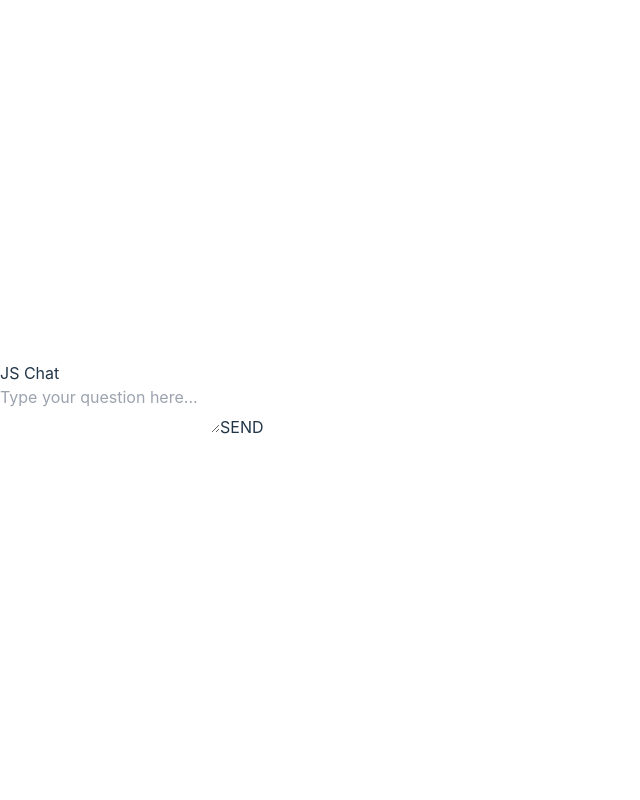
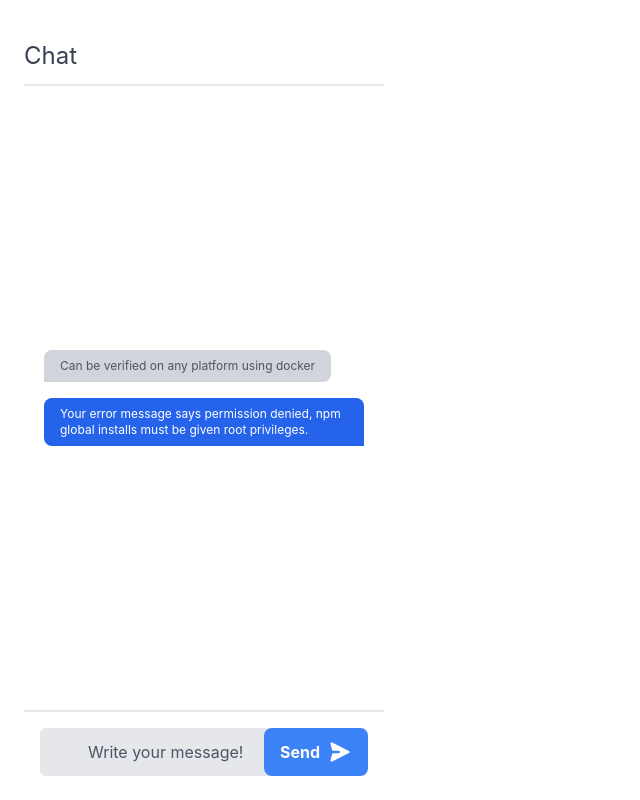
Before and after one commit to shashikant-wagh/powerfront-frontendtest, a React (Vite) app: page / in a window 1280 px wide. Shown: the whole page, without its empty margins (0-640 px from the left). Built offline with nearby package versions, Linux system fonts and the light colour scheme.

Commit message:
added initial chat design

```diff
--- a/src/App.jsx
+++ b/src/App.jsx
@@ -1,16 +1,68 @@
 function App() {
   return (
-    <div>
-      <h1>JS Chat</h1>
-      <div id="chatHolder">
-        <div id="chatHistory"></div>
-        <div id="liveChat"></div>
+    <div className="flex-1 p:2 sm:p-6 justify-between flex flex-col h-screen">
+      <div className="flex sm:items-center justify-between py-3 border-b-2 border-gray-200">
+        <div className="relative flex items-center space-x-4">
+          <div className="flex flex-col leading-tight">
+            <div className="text-2xl mt-1 flex items-center">
+              <span className="text-gray-700 mr-3">Chat</span>
+            </div>
+          </div>
+        </div>
       </div>
-      <textarea
-        id="chatInput"
-        placeholder="Type your question here..."
-      ></textarea>
-      <input id="chatSubmit" type="button" value="SEND"></input>
+      <div
+        id="messages"
+        className="flex flex-col space-y-4 p-3 overflow-y-auto scrollbar-thumb-blue scrollbar-thumb-rounded scrollbar-track-blue-lighter scrollbar-w-2 scrolling-touch"
+      >
+        <div className="chat-message">
+          <div className="flex items-end">
+            <div className="flex flex-col space-y-2 text-xs max-w-xs mx-2 order-2 items-start">
+              <div>
+                <span className="px-4 py-2 rounded-lg inline-block rounded-bl-none bg-gray-300 text-gray-600">
+                  Can be verified on any platform using docker
+                </span>
+              </div>
+            </div>
+          </div>
+        </div>
+        <div className="chat-message">
+          <div className="flex items-end justify-end">
+            <div className="flex flex-col space-y-2 text-xs max-w-xs mx-2 order-1 items-end">
+              <div>
+                <span className="px-4 py-2 rounded-lg inline-block rounded-br-none bg-blue-600 text-white ">
+                  Your error message says permission denied, npm global installs
+                  must be given root privileges.
+                </span>
+              </div>
+            </div>
+          </div>
+        </div>
+      </div>
+      <div className="border-t-2 border-gray-200 px-4 pt-4 mb-2 sm:mb-0">
+        <div className="relative flex">
+          <input
+            type="text"
+            placeholder="Write your message!"
+            className="w-full focus:outline-none focus:placeholder-gray-400 text-gray-600 placeholder-gray-600 pl-12 bg-gray-200 rounded-md py-3"
+          />
+          <div className="absolute right-0 items-center inset-y-0 hidden sm:flex">
+            <button
+              type="button"
+              className="inline-flex items-center justify-center rounded-lg px-4 py-3 transition duration-500 ease-in-out text-white bg-blue-500 hover:bg-blue-400 focus:outline-none"
+            >
+              <span className="font-bold">Send</span>
+              <svg
+                xmlns="http://www.w3.org/2000/svg"
+                viewBox="0 0 20 20"
+                fill="currentColor"
+                className="h-6 w-6 ml-2 transform rotate-90"
+              >
+                <path d="M10.894 2.553a1 1 0 00-1.788 0l-7 14a1 1 0 001.169 1.409l5-1.429A1 1 0 009 15.571V11a1 1 0 112 0v4.571a1 1 0 00.725.962l5 1.428a1 1 0 001.17-1.408l-7-14z"></path>
+              </svg>
+            </button>
+          </div>
+        </div>
+      </div>
     </div>
   );
 }
--- a/src/index.css
+++ b/src/index.css
@@ -25,6 +25,27 @@
   min-height: 100vh;
 }
 
+.scrollbar-w-2::-webkit-scrollbar {
+  width: 0.25rem;
+  height: 0.25rem;
+}
+
+.scrollbar-track-blue-lighter::-webkit-scrollbar-track {
+  --bg-opacity: 1;
+  background-color: #f7fafc;
+  background-color: rgba(247, 250, 252, var(--bg-opacity));
+}
+
+.scrollbar-thumb-blue::-webkit-scrollbar-thumb {
+  --bg-opacity: 1;
+  background-color: #edf2f7;
+  background-color: rgba(237, 242, 247, var(--bg-opacity));
+}
+
+.scrollbar-thumb-rounded::-webkit-scrollbar-thumb {
+  border-radius: 0.25rem;
+}
+
 @media (prefers-color-scheme: light) {
   :root {
     color: #213547;
```
